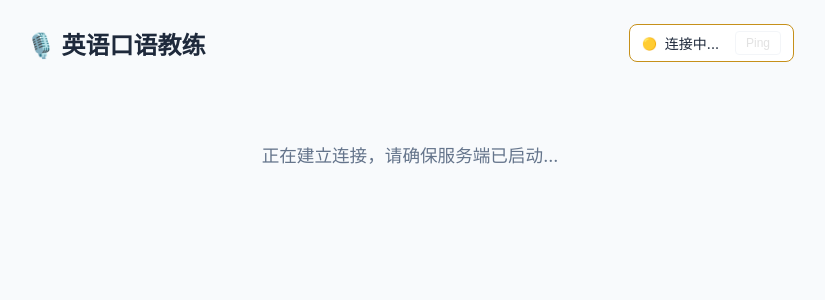
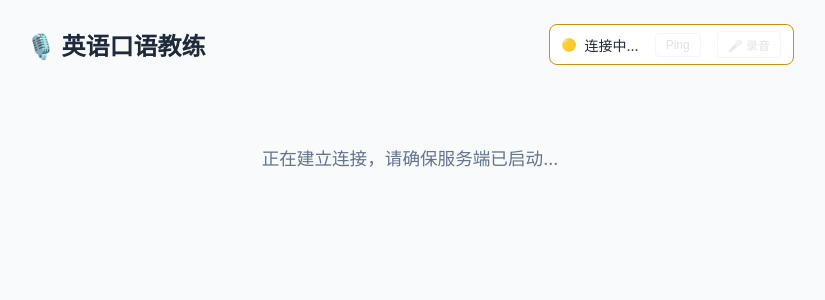
Before and after one commit to 6TAAT6/SpeakCAI, a React (Vite) app in the folder client/: page / in a window 1280 px wide. Shown: the top 300 px of the page, without its empty margins (230-1055 px from the left). Built offline with nearby package versions, Linux system fonts and the light colour scheme; no server answers.

Commit message:
feat: 音频采集 AudioWorklet
- 新增 AudioWorklet processor（每 256ms 输出 PCM 帧）
- 新增 useAudioCapture hook（AudioContext 生命周期管理 + 权限错误处理）
- App.tsx 集成录音按钮 + 帧计数 + 错误展示
- App.css 录音指示器样式 + 脉冲动画

```diff
--- a/client/src/App.css
+++ b/client/src/App.css
@@ -100,3 +100,75 @@ body {
   font-size: 1.1rem;
   text-align: center;
 }
+
+/* ---- 录音按钮 ---- */
+
+.connection-status button.recording-btn {
+  background: var(--danger);
+  color: #fff;
+  border-color: var(--danger);
+  animation: pulse-recording 1.5s ease-in-out infinite;
+}
+
+.connection-status button.recording-btn:hover {
+  background: #b91c1c;
+}
+
+/* ---- 录音中指示器 ---- */
+
+.recording-indicator {
+  display: flex;
+  align-items: center;
+  gap: 12px;
+  padding: 24px 32px;
+  border: 1.5px solid var(--danger);
+  border-radius: var(--radius);
+  background: var(--surface);
+  font-size: 1.05rem;
+  animation: pulse-border 1.5s ease-in-out infinite;
+}
+
+.recording-dot {
+  width: 12px;
+  height: 12px;
+  border-radius: 50%;
+  background: var(--danger);
+  animation: blink-dot 0.8s ease-in-out infinite;
+  flex-shrink: 0;
+}
+
+.recording-indicator small {
+  display: block;
+  color: var(--text-muted);
+  font-size: 0.8rem;
+  margin-top: 2px;
+}
+
+/* ---- 错误消息 ---- */
+
+.error-message {
+  color: var(--danger);
+  font-size: 1rem;
+  text-align: center;
+  padding: 12px 20px;
+  border: 1px solid var(--danger);
+  border-radius: var(--radius);
+  background: #fef2f2;
+}
+
+/* ---- 动画 ---- */
+
+@keyframes pulse-recording {
+  0%, 100% { opacity: 1; }
+  50% { opacity: 0.75; }
+}
+
+@keyframes pulse-border {
+  0%, 100% { border-color: var(--danger); }
+  50% { border-color: #fca5a5; }
+}
+
+@keyframes blink-dot {
+  0%, 100% { opacity: 1; transform: scale(1); }
+  50% { opacity: 0.3; transform: scale(0.75); }
+}
--- a/client/src/App.tsx
+++ b/client/src/App.tsx
@@ -1,8 +1,12 @@
-import { useMemo } from 'react';
+import { useMemo, useRef, useState, useCallback } from 'react';
 import { useWebSocket } from './hooks/useWebSocket.ts';
+import { useAudioCapture } from './hooks/useAudioCapture.ts';
 
 export function App() {
   const { status, sessionId, messages } = useWebSocket('ws://localhost:3001');
+  const [frameCount, setFrameCount] = useState(0);
+  const messagesRef = useRef(messages);
+  messagesRef.current = messages;
 
   const statusIndicator = useMemo(() => {
     switch (status) {
@@ -21,6 +25,29 @@ export function App() {
     messages.send({ type: 'ping' });
   };
 
+  // ---- 音频采集：AudioWorklet → WebSocket ----
+  const { start, stop, isRecording, error: captureError } = useAudioCapture({
+    onAudioFrame: (frame) => {
+      messagesRef.current.send({
+        type: 'audio_frame',
+        data: Array.from(frame.data),
+        seq: frame.seq,
+      });
+      setFrameCount((c) => c + 1);
+    },
+  });
+
+  const handleRecordToggle = useCallback(async () => {
+    if (isRecording) {
+      stop();
+      setFrameCount(0);
+    } else {
+      await start();
+    }
+  }, [isRecording, start, stop]);
+
+  const wsReady = status === 'connected';
+
   return (
     <div className="app">
       <header className="app-header">
@@ -31,18 +58,37 @@ export function App() {
             {statusIndicator.text}
             {sessionId && <small> · Session: {sessionId.slice(0, 8)}</small>}
           </span>
-          <button onClick={handlePing} disabled={status !== 'connected'}>
+          <button onClick={handlePing} disabled={!wsReady}>
             Ping
+          </button>
+          <button
+            onClick={handleRecordToggle}
+            disabled={!wsReady}
+            className={isRecording ? 'recording-btn' : ''}
+          >
+            {isRecording ? '⏹ 停止' : '🎤 录音'}
           </button>
         </div>
       </header>
 
       <main className="app-main">
-        <p className="placeholder">
-          {status === 'connected'
-            ? '系统就绪，等待后续模块接入...'
-            : '正在建立连接，请确保服务端已启动...'}
-        </p>
+        {isRecording ? (
+          <div className="recording-indicator">
+            <span className="recording-dot" />
+            <span>
+              录音中 · 已发送 {frameCount} 帧
+              <small>（{frameCount > 0 ? Math.round((frameCount * 256) / 1000) : 0}s）</small>
+            </span>
+          </div>
+        ) : captureError ? (
+          <p className="error-message">{captureError}</p>
+        ) : (
+          <p className="placeholder">
+            {wsReady
+              ? '系统就绪，点击"录音"开始采集音频'
+              : '正在建立连接，请确保服务端已启动...'}
+          </p>
+        )}
       </main>
     </div>
   );
--- /dev/null
+++ b/client/src/hooks/useAudioCapture.ts
@@ -0,0 +1,147 @@
+// ===== useAudioCapture — 麦克风录音 Hook =====
+// 管理 AudioContext 生命周期、加载 AudioWorklet、将 PCM 帧回调给调用方
+
+import { useRef, useState, useCallback, useEffect } from 'react';
+
+interface AudioFrame {
+  /** Int16 PCM 数据 */
+  data: Int16Array;
+  /** 音频采样率 (Hz) */
+  sampleRate: number;
+  /** 帧序号，单调递增 */
+  seq: number;
+}
+
+interface UseAudioCaptureOptions {
+  /** 每 256ms 触发一次，携带 Int16 PCM 音频帧 */
+  onAudioFrame: (frame: AudioFrame) => void;
+}
+
+interface UseAudioCaptureReturn {
+  /** 开始录音（需用户手势触发以满足浏览器自动播放策略） */
+  start: () => Promise<void>;
+  /** 停止录音 */
+  stop: () => void;
+  /** 是否正在录音 */
+  isRecording: boolean;
+  /** 最近一次错误信息，无错误时为 null */
+  error: string | null;
+}
+
+/** Float32 [-1.0, 1.0] → Int16 [-32768, 32767] */
+function float32ToInt16(float32: Float32Array): Int16Array {
+  const int16 = new Int16Array(float32.length);
+  for (let i = 0; i < float32.length; i++) {
+    const s = Math.max(-1, Math.min(1, float32[i]));
+    int16[i] = s < 0 ? s * 0x8000 : s * 0x7fff;
+  }
+  return int16;
+}
+
+export function useAudioCapture({ onAudioFrame }: UseAudioCaptureOptions): UseAudioCaptureReturn {
+  const audioCtxRef = useRef<AudioContext | null>(null);
+  const streamRef = useRef<MediaStream | null>(null);
+  const sourceRef = useRef<MediaStreamAudioSourceNode | null>(null);
+  const workletNodeRef = useRef<AudioWorkletNode | null>(null);
+  const moduleLoadedRef = useRef(false);
+  const onAudioFrameRef = useRef(onAudioFrame);
+  onAudioFrameRef.current = onAudioFrame;
+
+  const [isRecording, setIsRecording] = useState(false);
+  const [error, setError] = useState<string | null>(null);
+
+  /** 断开所有音频节点、释放麦克风、暂停 AudioContext */
+  const teardown = useCallback(() => {
+    // 断开 worklet 消息监听
+    if (workletNodeRef.current) {
+      workletNodeRef.current.port.onmessage = null;
+      workletNodeRef.current.disconnect();
+      workletNodeRef.current = null;
+    }
+    // 断开音源节点
+    if (sourceRef.current) {
+      sourceRef.current.disconnect();
+      sourceRef.current = null;
+    }
+    // 释放麦克风
+    if (streamRef.current) {
+      streamRef.current.getTracks().forEach((t) => t.stop());
+      streamRef.current = null;
+    }
+    // 暂停上下文（不 close，保留已加载的 worklet 模块以便下次复用）
+    if (audioCtxRef.current && audioCtxRef.current.state !== 'closed') {
+      audioCtxRef.current.suspend();
+    }
+    setIsRecording(false);
+  }, []);
+
+  const start = useCallback(async () => {
+    setError(null);
+
+    try {
+      // ---- 1. 创建/恢复 AudioContext ----
+      if (!audioCtxRef.current) {
+        audioCtxRef.current = new AudioContext();
+      }
+      const audioCtx = audioCtxRef.current;
+
+      if (audioCtx.state === 'suspended') {
+        await audioCtx.resume();
+      }
+
+      // ---- 2. 加载 AudioWorklet 模块（整个 AudioContext 生命周期仅一次）----
+      if (!moduleLoadedRef.current) {
+        // Vite 会在构建时解析此 URL，生成正确的产物路径
+        const processorUrl = new URL('../workers/audio-processor.ts', import.meta.url);
+        await audioCtx.audioWorklet.addModule(processorUrl.href);
+        moduleLoadedRef.current = true;
+      }
+
+      // ---- 3. 获取麦克风 ----
+      const stream = await navigator.mediaDevices.getUserMedia({ audio: true });
+      streamRef.current = stream;
+
+      // ---- 4. 创建音频管道：麦克风 → SourceNode → WorkletNode（仅采集，不播放）----
+      const source = audioCtx.createMediaStreamSource(stream);
+      sourceRef.current = source;
+
+      const workletNode = new AudioWorkletNode(audioCtx, 'audio-capture-processor');
+      workletNodeRef.current = workletNode;
+
+      // ---- 5. 接收 AudioWorklet 的帧消息，转换后回调 ----
+      workletNode.port.onmessage = (
+        event: MessageEvent<{ data: Float32Array; sampleRate: number; seq: number }>,
+      ) => {
+        const { data, sampleRate, seq } = event.data;
+        const int16 = float32ToInt16(data);
+        onAudioFrameRef.current({ data: int16, sampleRate, seq });
+      };
+
+      source.connect(workletNode);
+      setIsRecording(true);
+    } catch (err) {
+      const message =
+        err instanceof DOMException && err.name === 'NotAllowedError'
+          ? '麦克风权限被拒绝，请在浏览器设置中允许访问麦克风'
+          : `音频采集失败: ${err instanceof Error ? err.message : String(err)}`;
+      setError(message);
+      teardown();
+    }
+  }, [teardown]);
+
+  const stop = useCallback(() => {
+    teardown();
+  }, [teardown]);
+
+  // 组件卸载时彻底清理
+  useEffect(() => {
+    return () => {
+      teardown();
+      audioCtxRef.current?.close();
+      audioCtxRef.current = null;
+      moduleLoadedRef.current = false;
+    };
+  }, [teardown]);
+
+  return { start, stop, isRecording, error };
+}
--- /dev/null
+++ b/client/src/workers/audio-processor.ts
@@ -0,0 +1,69 @@
+// ===== AudioWorklet Processor — 音频采集工作线程 =====
+// 运行在独立音频渲染线程，每 256ms 将累积的 PCM 数据发送回主线程
+//
+// 此文件在 AudioWorkletGlobalScope 中执行，以下全局变量由浏览器提供：
+//   sampleRate, currentTime, AudioWorkletProcessor, registerProcessor
+
+/// <reference lib="webworker" />
+
+// AudioWorkletGlobalScope 专属全局类型（标准 TS lib 尚未收录）
+declare abstract class AudioWorkletProcessor {
+  readonly port: MessagePort;
+  abstract process(
+    inputs: Float32Array[][],
+    outputs: Float32Array[][],
+    parameters: Record<string, Float32Array>,
+  ): boolean;
+}
+
+declare function registerProcessor(
+  name: string,
+  processorCtor: new () => AudioWorkletProcessor,
+): void;
+
+declare const sampleRate: number;
+declare const currentTime: number;
+
+interface AudioFrameMessage {
+  data: Float32Array;
+  sampleRate: number;
+  seq: number;
+}
+
+class AudioCaptureProcessor extends AudioWorkletProcessor {
+  private accumulated: Float32Array;
+  private offset = 0;
+  private seq = 0;
+  private readonly frameSize: number;
+
+  constructor() {
+    super();
+    // 256ms 对应的采样点数 (如 16kHz → 4096, 48kHz → 12288)
+    this.frameSize = Math.round(sampleRate * 0.256);
+    this.accumulated = new Float32Array(this.frameSize);
+  }
+
+  process(inputs: Float32Array[][]): boolean {
+    const channelData = inputs[0]?.[0];
+    if (!channelData) return true;
+
+    for (let i = 0; i < channelData.length; i++) {
+      this.accumulated[this.offset++] = channelData[i];
+
+      if (this.offset >= this.frameSize) {
+        // 复制一份发送（避免后续写入覆盖）
+        const frame = new Float32Array(this.accumulated);
+        this.port.postMessage({
+          data: frame,
+          sampleRate,
+          seq: this.seq++,
+        } satisfies AudioFrameMessage);
+        this.offset = 0;
+      }
+    }
+
+    return true; // 保持处理器存活
+  }
+}
+
+registerProcessor('audio-capture-processor', AudioCaptureProcessor);
```
Also changed, not shown: 1 other file (tests, documents, lock files or other folders).
